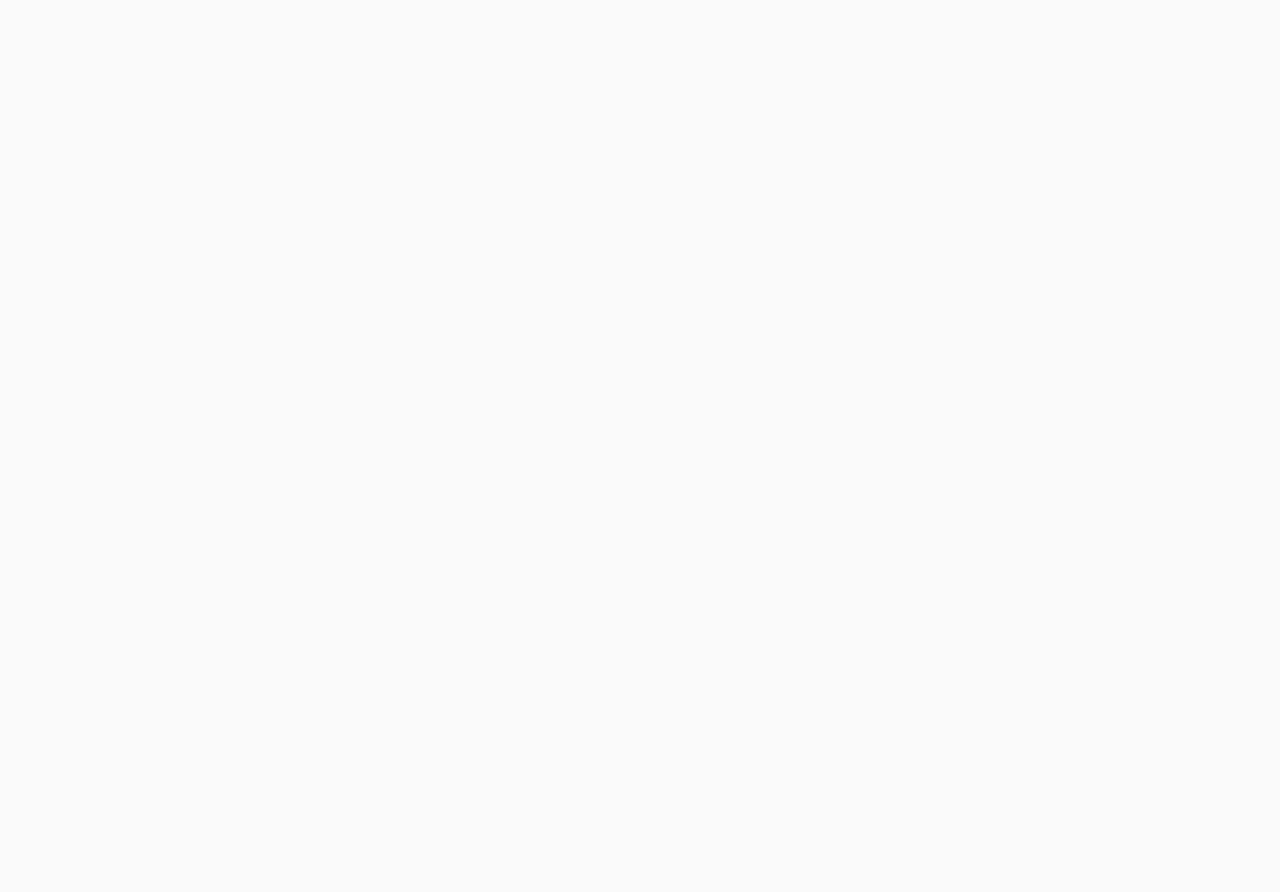
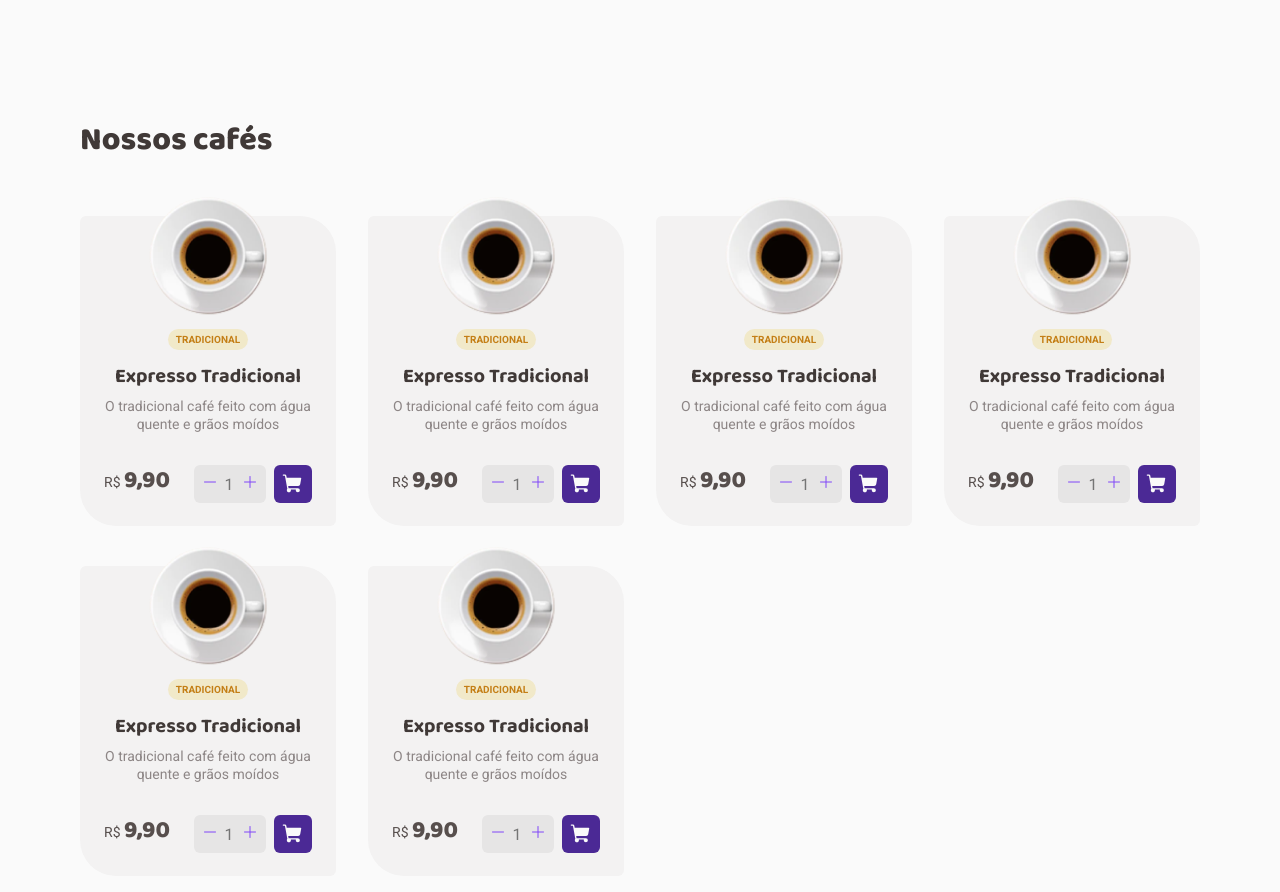
Before and after one commit to RafaelC77/ignite-react-coffee-delivery, a React (Vite) app: page / in a window 1280 px wide. Shown: the part 560-1452 px from the top of the page. Before the commit the page ends 800 px from the top, so only its background shows below. Built offline with nearby package versions, Linux system fonts and the light colour scheme.

Commit message:
feat: add main content to home component

```diff
--- a/src/layouts/DefaultLayout/styles.tsx
+++ b/src/layouts/DefaultLayout/styles.tsx
@@ -2,6 +2,6 @@ import styled from "styled-components";
 
 export const LayouContainer = styled.div`
   max-width: 74rem;
-  margin: 0 auto;
+  margin: 0 auto 10rem;
   padding: 0 2rem;
 `;
--- a/src/pages/Home/index.tsx
+++ b/src/pages/Home/index.tsx
@@ -1,11 +1,28 @@
-import { Coffee, Package, ShoppingCart, Timer } from "phosphor-react";
+import {
+  Coffee,
+  Minus,
+  Package,
+  Plus,
+  ShoppingCart,
+  Timer,
+} from "phosphor-react";
+
 import bannerImage from "../../assets/coffee-delivery-banner.png";
 
-import { BannerComponent, HomeComponent } from "./styles";
+import {
+  AddToCartButton,
+  AddToCartComponent,
+  BannerComponent,
+  CoffeeListComponent,
+  DecrementButton,
+  IncrementButton,
+  PriceTag,
+  Tag,
+} from "./styles";
 
 export function Home() {
   return (
-    <HomeComponent>
+    <>
       <BannerComponent>
         <div>
           <h1>Encontre o café perfeito para qualquer hora do dia</h1>
@@ -45,6 +62,228 @@ export function Home() {
           alt="Um copo de café com grãos e café moído ao redor"
         />
       </BannerComponent>
-    </HomeComponent>
+
+      <CoffeeListComponent>
+        <h2>Nossos cafés</h2>
+
+        <ul>
+          <li>
+            <img
+              src="src/assets/coffee_images/expresso.png"
+              alt="xícara cheia de café com um pires por baixo vista de cima"
+            />
+            <div>
+              <Tag>Tradicional</Tag>
+            </div>
+            <h3>Expresso Tradicional</h3>
+            <p>O tradicional café feito com água quente e grãos moídos</p>
+            <AddToCartComponent>
+              <PriceTag>
+                R$ <strong>9,90</strong>
+              </PriceTag>
+              <div>
+                <DecrementButton>
+                  <Minus />
+                </DecrementButton>
+                <input
+                  type="number"
+                  id="price"
+                  step={1}
+                  placeholder="1"
+                  readOnly
+                />
+                <IncrementButton>
+                  <Plus />
+                </IncrementButton>
+              </div>
+
+              <AddToCartButton>
+                <ShoppingCart weight="fill" size={22} />
+              </AddToCartButton>
+            </AddToCartComponent>
+          </li>
+
+          <li>
+            <img
+              src="src/assets/coffee_images/expresso.png"
+              alt="xícara cheia de café com um pires por baixo vista de cima"
+            />
+            <div>
+              <Tag>Tradicional</Tag>
+            </div>
+            <h3>Expresso Tradicional</h3>
+            <p>O tradicional café feito com água quente e grãos moídos</p>
+            <AddToCartComponent>
+              <PriceTag>
+                R$ <strong>9,90</strong>
+              </PriceTag>
+              <div>
+                <DecrementButton>
+                  <Minus />
+                </DecrementButton>
+                <input
+                  type="number"
+                  id="price"
+                  step={1}
+                  placeholder="1"
+                  readOnly
+                />
+                <IncrementButton>
+                  <Plus />
+                </IncrementButton>
+              </div>
+
+              <AddToCartButton>
+                <ShoppingCart weight="fill" size={22} />
+              </AddToCartButton>
+            </AddToCartComponent>
+          </li>
+
+          <li>
+            <img
+              src="src/assets/coffee_images/expresso.png"
+              alt="xícara cheia de café com um pires por baixo vista de cima"
+            />
+            <div>
+              <Tag>Tradicional</Tag>
+            </div>
+            <h3>Expresso Tradicional</h3>
+            <p>O tradicional café feito com água quente e grãos moídos</p>
+            <AddToCartComponent>
+              <PriceTag>
+                R$ <strong>9,90</strong>
+              </PriceTag>
+              <div>
+                <DecrementButton>
+                  <Minus />
+                </DecrementButton>
+                <input
+                  type="number"
+                  id="price"
+                  step={1}
+                  placeholder="1"
+                  readOnly
+                />
+                <IncrementButton>
+                  <Plus />
+                </IncrementButton>
+              </div>
+
+              <AddToCartButton>
+                <ShoppingCart weight="fill" size={22} />
+              </AddToCartButton>
+            </AddToCartComponent>
+          </li>
+
+          <li>
+            <img
+              src="src/assets/coffee_images/expresso.png"
+              alt="xícara cheia de café com um pires por baixo vista de cima"
+            />
+            <div>
+              <Tag>Tradicional</Tag>
+            </div>
+            <h3>Expresso Tradicional</h3>
+            <p>O tradicional café feito com água quente e grãos moídos</p>
+            <AddToCartComponent>
+              <PriceTag>
+                R$ <strong>9,90</strong>
+              </PriceTag>
+              <div>
+                <DecrementButton>
+                  <Minus />
+                </DecrementButton>
+                <input
+                  type="number"
+                  id="price"
+                  step={1}
+                  placeholder="1"
+                  readOnly
+                />
+                <IncrementButton>
+                  <Plus />
+                </IncrementButton>
+              </div>
+
+              <AddToCartButton>
+                <ShoppingCart weight="fill" size={22} />
+              </AddToCartButton>
+            </AddToCartComponent>
+          </li>
+
+          <li>
+            <img
+              src="src/assets/coffee_images/expresso.png"
+              alt="xícara cheia de café com um pires por baixo vista de cima"
+            />
+            <div>
+              <Tag>Tradicional</Tag>
+            </div>
+            <h3>Expresso Tradicional</h3>
+            <p>O tradicional café feito com água quente e grãos moídos</p>
+            <AddToCartComponent>
+              <PriceTag>
+                R$ <strong>9,90</strong>
+              </PriceTag>
+              <div>
+                <DecrementButton>
+                  <Minus />
+                </DecrementButton>
+                <input
+                  type="number"
+                  id="price"
+                  step={1}
+                  placeholder="1"
+                  readOnly
+                />
+                <IncrementButton>
+                  <Plus />
+                </IncrementButton>
+              </div>
+
+              <AddToCartButton>
+                <ShoppingCart weight="fill" size={22} />
+              </AddToCartButton>
+            </AddToCartComponent>
+          </li>
+
+          <li>
+            <img
+              src="src/assets/coffee_images/expresso.png"
+              alt="xícara cheia de café com um pires por baixo vista de cima"
+            />
+            <div>
+              <Tag>Tradicional</Tag>
+            </div>
+            <h3>Expresso Tradicional</h3>
+            <p>O tradicional café feito com água quente e grãos moídos</p>
+            <AddToCartComponent>
+              <PriceTag>
+                R$ <strong>9,90</strong>
+              </PriceTag>
+              <div>
+                <DecrementButton>
+                  <Minus />
+                </DecrementButton>
+                <input
+                  type="number"
+                  id="price"
+                  step={1}
+                  placeholder="1"
+                  readOnly
+                />
+                <IncrementButton>
+                  <Plus />
+                </IncrementButton>
+              </div>
+
+              <AddToCartButton>
+                <ShoppingCart weight="fill" size={22} />
+              </AddToCartButton>
+            </AddToCartComponent>
+          </li>
+        </ul>
+      </CoffeeListComponent>
+    </>
   );
 }
--- a/src/pages/Home/styles.ts
+++ b/src/pages/Home/styles.ts
@@ -1,6 +1,4 @@
 import styled from "styled-components";
-
-export const HomeComponent = styled.div``;
 
 export const BannerComponent = styled.div`
   display: flex;
@@ -82,3 +80,145 @@ export const BannerComponent = styled.div`
     height: 22.5rem;
   }
 `;
+
+export const CoffeeListComponent = styled.main`
+  h2 {
+    margin-top: 2rem;
+    font-family: "Baloo 2", sans-serif;
+    font-weight: 800;
+    font-size: 2rem;
+    line-height: 130%;
+    color: ${(props) => props.theme["base-subtitle"]};
+  }
+
+  ul {
+    list-style: none;
+    margin-top: 3.375rem;
+
+    display: flex;
+    flex-wrap: wrap;
+    column-gap: 2rem;
+    row-gap: 2.5rem;
+
+    li {
+      width: 16rem;
+      height: 19.375rem;
+      border-radius: 6px 36px;
+      background: ${(props) => props.theme["base-card"]};
+
+      display: flex;
+      flex-direction: column;
+      align-items: center;
+
+      img {
+        height: 7.5rem;
+        margin-top: -1.25rem;
+        margin-bottom: 0.75rem;
+      }
+
+      h3 {
+        margin-top: 1rem;
+        font-family: "Baloo 2", sans-serif;
+        font-weight: 700;
+        font-size: 1.25rem;
+        line-height: 130%;
+        color: ${(props) => props.theme["base-subtitle"]};
+      }
+
+      p {
+        margin-top: 0.5rem;
+
+        font-size: 0.875rem;
+        line-height: 130%;
+        color: ${(props) => props.theme["base-label"]};
+        text-align: center;
+        padding: 0 1.25rem;
+      }
+    }
+  }
+`;
+
+export const Tag = styled.span`
+  background: ${(props) => props.theme["yellow-light"]};
+  color: ${(props) => props.theme["yellow-dark"]};
+  padding: 0.3125rem 0.5rem;
+  border-radius: 999px;
+
+  font-size: 0.625rem;
+  font-weight: 700;
+  line-height: 130%;
+  text-transform: uppercase;
+`;
+
+export const AddToCartComponent = styled.div`
+  width: 100%;
+  display: flex;
+  justify-content: space-between;
+  margin-top: 2rem;
+  padding: 0 1.5rem;
+
+  input {
+    width: 4.5rem;
+    height: 2.375rem;
+    background: ${(props) => props.theme["base-button"]};
+    border-radius: 6px;
+    border: 0;
+    text-indent: 55%;
+    padding: 0 0.5rem;
+    color: ${(props) => props.theme["base-title"]};
+  }
+
+  div {
+    position: relative;
+    display: flex;
+    align-items: center;
+    margin-left: auto;
+  }
+`;
+
+export const PriceTag = styled.span`
+  font-size: 0.875rem;
+  line-height: 1.1375rem;
+  color: ${(props) => props.theme["base-text"]};
+
+  strong {
+    font-family: "Baloo 2", sans-serif;
+    font-weight: 800;
+    font-size: 1.5rem;
+    line-height: 1.95rem;
+  }
+`;
+
+export const DecrementButton = styled.button`
+  background: transparent;
+  border: 0;
+
+  color: ${(props) => props.theme["purple"]};
+
+  position: absolute;
+  left: 0.5rem;
+`;
+
+export const IncrementButton = styled.button`
+  background: transparent;
+  border: 0;
+  color: ${(props) => props.theme["purple"]};
+
+  position: absolute;
+  right: 0.5rem;
+`;
+
+export const AddToCartButton = styled.button`
+  width: 2.375rem;
+  height: 2.375rem;
+  border: 0;
+  border-radius: 6px;
+  margin-left: 0.5rem;
+
+  background: ${(props) => props.theme["purple-dark"]};
+  color: ${(props) => props.theme["background"]};
+
+  display: flex;
+  align-items: center;
+  justify-content: center;
+`;
--- a/src/styles/themes/default.ts
+++ b/src/styles/themes/default.ts
@@ -2,13 +2,13 @@ export const defaultTheme = {
   white: "#FFFFFF",
 
   "base-title": "#272221",
-  "base-subtitle": "403937",
+  "base-subtitle": "#403937",
   "base-text": "#574F4D",
   "base-label": "#8D8686",
   "base-hover": "#D7D5D5",
   "base-button": "#E6E5E5",
   "base-input": "#EDEDED",
-  "base-card": "F3F2F2",
+  "base-card": "#F3F2F2",
   background: "#FAFAFA",
 
   yellow: "#DBAC2C",
```
Also changed, not shown: src/assets/coffee_images/expresso.png (added).
